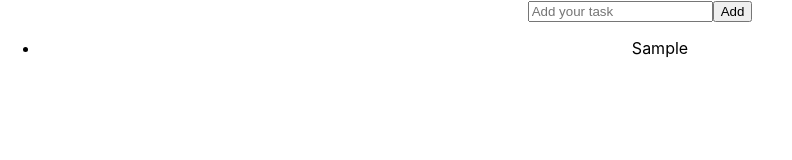
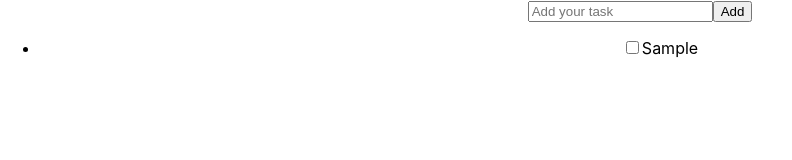
Before and after one commit to Efimenko/redux-todo-app, a React (Create React App) app: page / in a window 1280 px wide. Both pictures are taken after typing "Sample" into the empty fields and a click on the button "Add". Shown: the top 160 px of the page, without its empty margins (0-792 px from the left). Built offline with nearby package versions, Linux system fonts and the light colour scheme.

Commit message:
add toggle for item

```diff
--- a/src/App.js
+++ b/src/App.js
@@ -4,7 +4,6 @@ import List from './components/list'
 import "./App.css";
 
 function App() {
-
   return (
     <div className="App">
       <Form />
--- a/src/components/list.js
+++ b/src/components/list.js
@@ -1,10 +1,17 @@
 import React from 'react'
 import {connect} from 'react-redux'
 
-const List = ({items}) => {
+const List = ({items, dispatch}) => {
+  const toggleComplete = (id, isComplete) => {
+    dispatch({type: 'TOGGLE_ITEM', payload: {id, isComplete}})
+  }
+
   return items ? (
     <ul>
-      {items.map(item => <li key={item.id}>{item.value}</li>)}
+      {items.map(item => <li key={item.id}>
+        <input type="checkbox" checked={item.isComplete} onChange={event => toggleComplete(item.id, event.target.checked)} />
+        {item.value}
+      </li>)}
     </ul>
   ) : null
 }
--- a/src/reducer.js
+++ b/src/reducer.js
@@ -1,8 +1,18 @@
 export default (state = {}, action) => {
+  console.log({state})
   switch (action.type) {
-    case 'ADD_ITEM':
-      return {...state, items: [...(state.items || []), action.payload]}
+    case "ADD_ITEM":
+      return { ...state, items: [...(state.items || []), action.payload] };
+    case "TOGGLE_ITEM":
+      return {
+        ...state,
+        items: state.items.map(item => {
+          return item.id === action.payload.id
+            ? { ...item, 'isComplete': action.payload.isComplete }
+            : item
+        })
+      };
     default:
-      return state
+      return state;
   }
-}
+};
```
